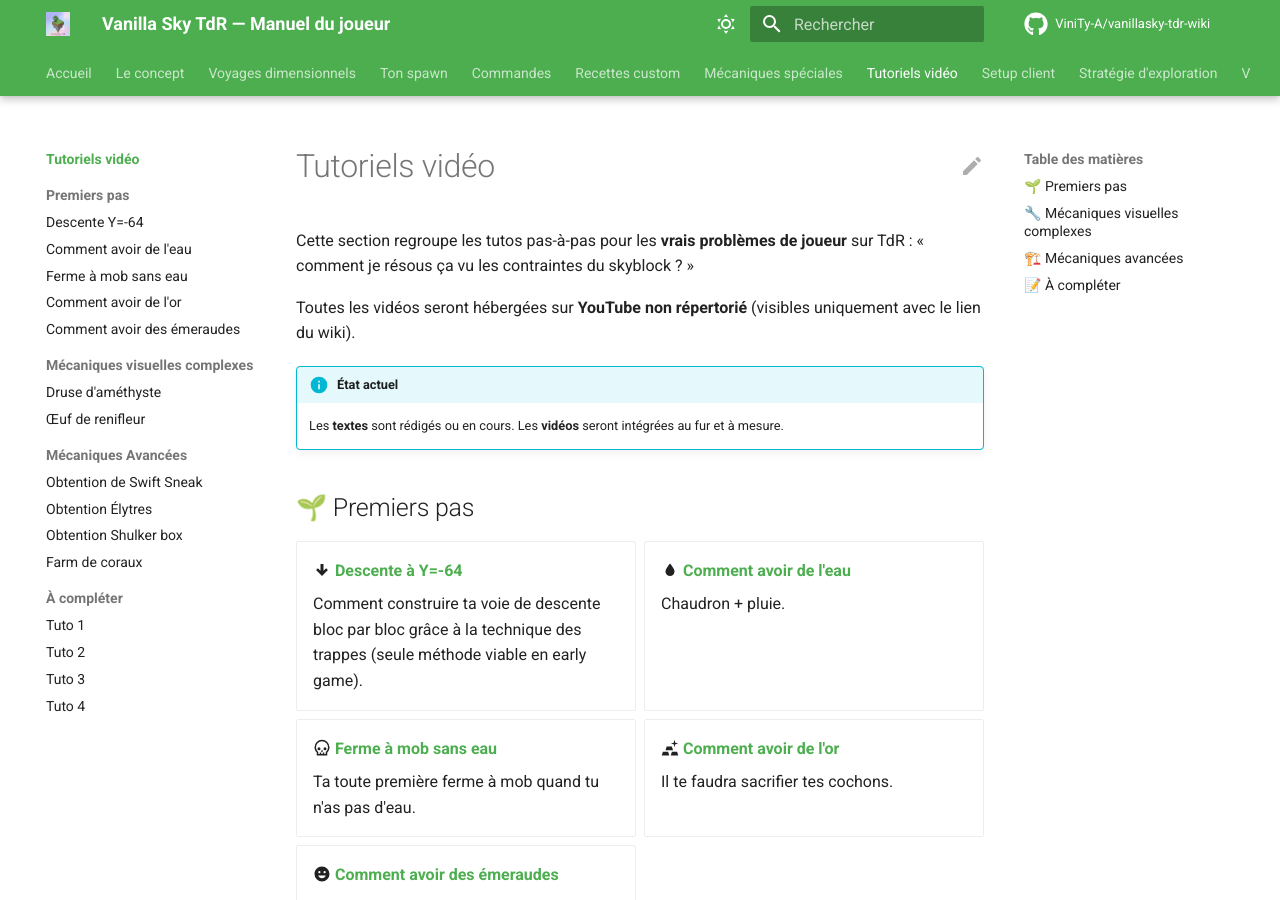
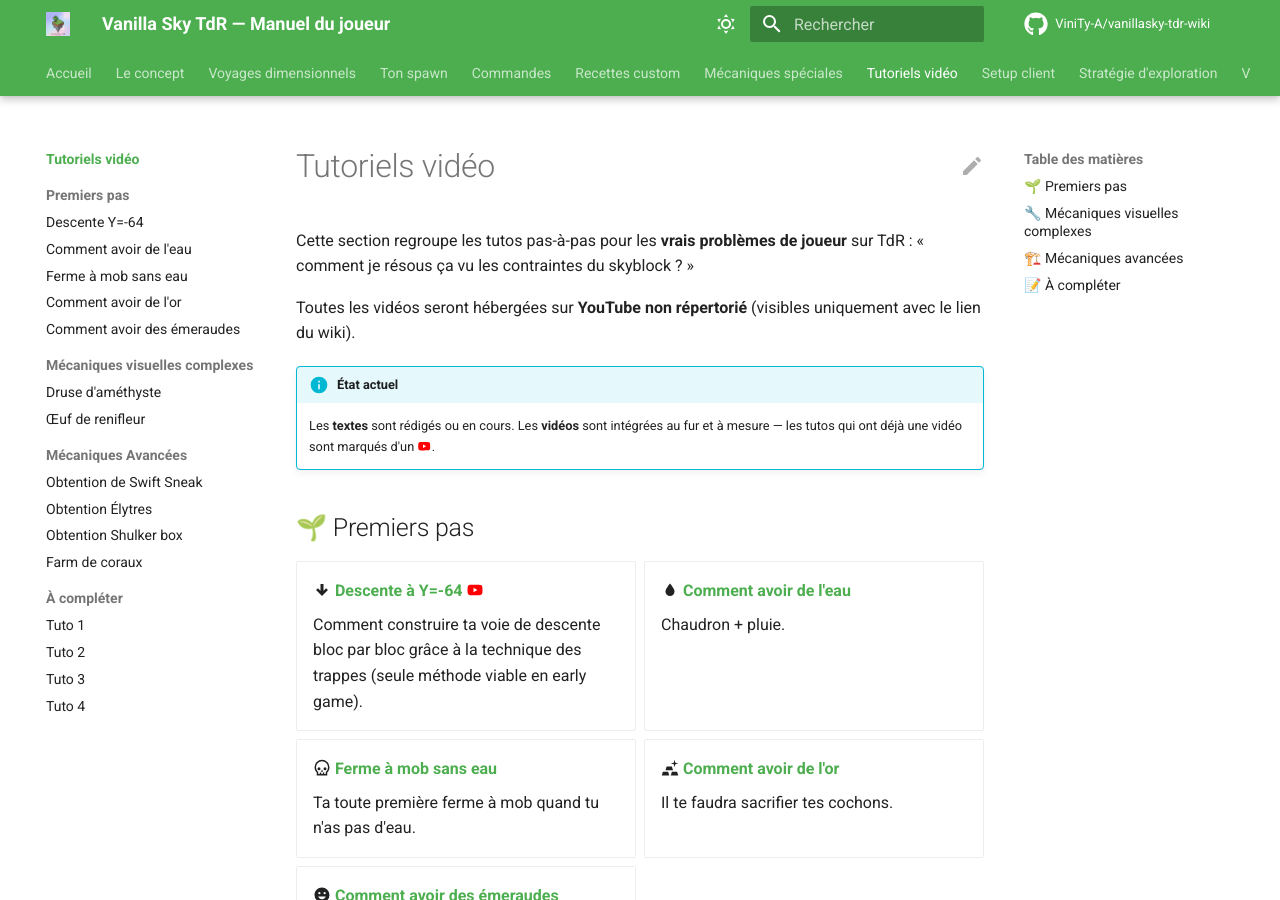
Before and after one commit to ViniTy-A/vanillasky-tdr-wiki, an MkDocs documentation site: the page built from docs/tutoriels/index.md, in a window 1280 px wide and 900 px high. Built offline with MkDocs 1.6.1 and Material for MkDocs 9.7.7, drawn with Linux system fonts in a browser that asks for light colours; comment, search, counter and statistics services are not loaded.

Commit message:
feat: intègre la vidéo YouTube du tuto Descente Y=-64
- Embed responsive 16:9 via youtube-nocookie + loading=lazy
- Lien de secours vers youtu.be pour fallback
- Marqueur :material-youtube: sur la carte d'index pour signaler la dispo vidéo

```diff
--- a/docs/tutoriels/index.md
+++ b/docs/tutoriels/index.md
@@ -5,13 +5,13 @@ Cette section regroupe les tutos pas-à-pas pour les **vrais problèmes de joueu
 Toutes les vidéos seront hébergées sur **YouTube non répertorié** (visibles uniquement avec le lien du wiki).
 
 !!! info "État actuel"
-    Les **textes** sont rédigés ou en cours. Les **vidéos** seront intégrées au fur et à mesure.
+    Les **textes** sont rédigés ou en cours. Les **vidéos** sont intégrées au fur et à mesure — les tutos qui ont déjà une vidéo sont marqués d'un :material-youtube:{ style="color: #ff0000" }.
 
 ## 🌱 Premiers pas
 
 <div class="grid cards" markdown>
 
--   :material-arrow-down-thick: **[Descente à Y=-64](descente-y-64.md)**
+-   :material-arrow-down-thick: **[Descente à Y=-64](descente-y-64.md)** :material-youtube:{ style="color: #ff0000" }
 
     Comment construire ta voie de descente bloc par bloc grâce à la technique des trappes (seule méthode viable en early game).
 
```
Also changed, not shown: docs/tutoriels/descente-y-64.md (+13 -9 lines).
